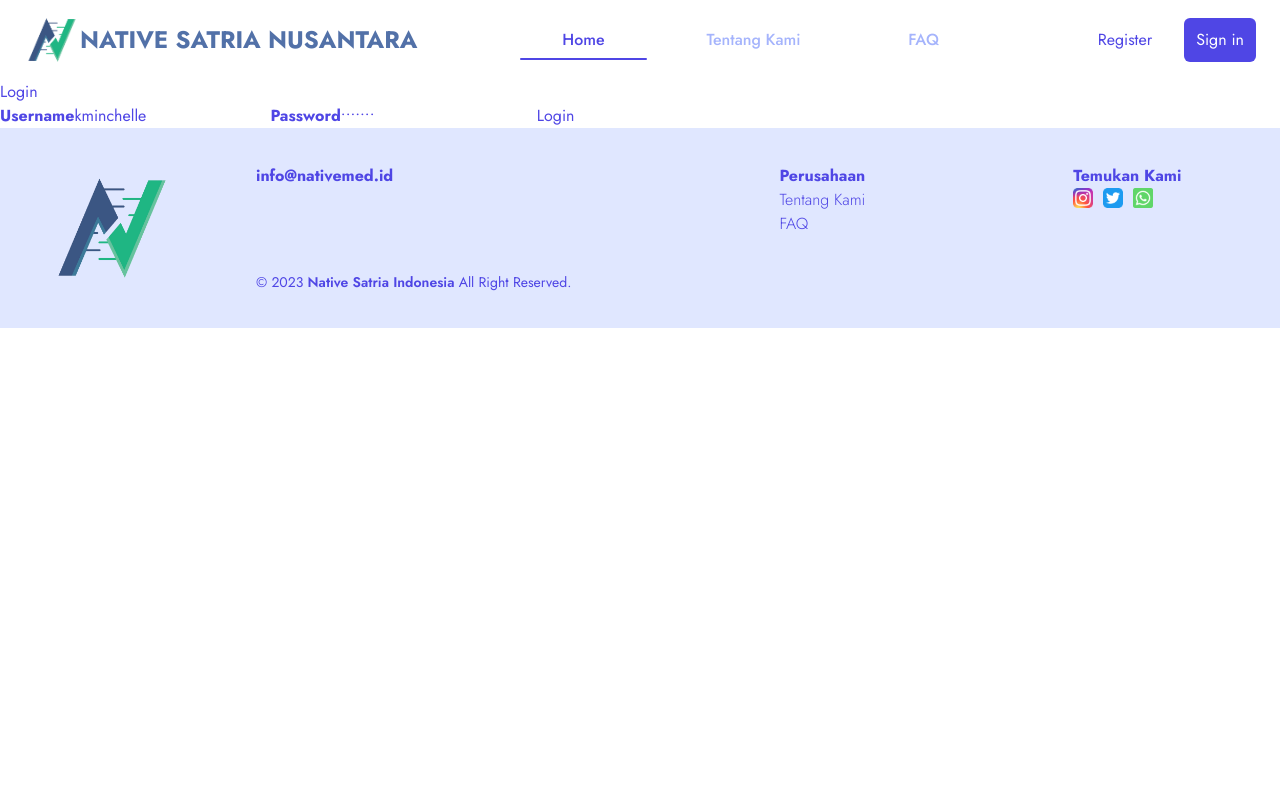
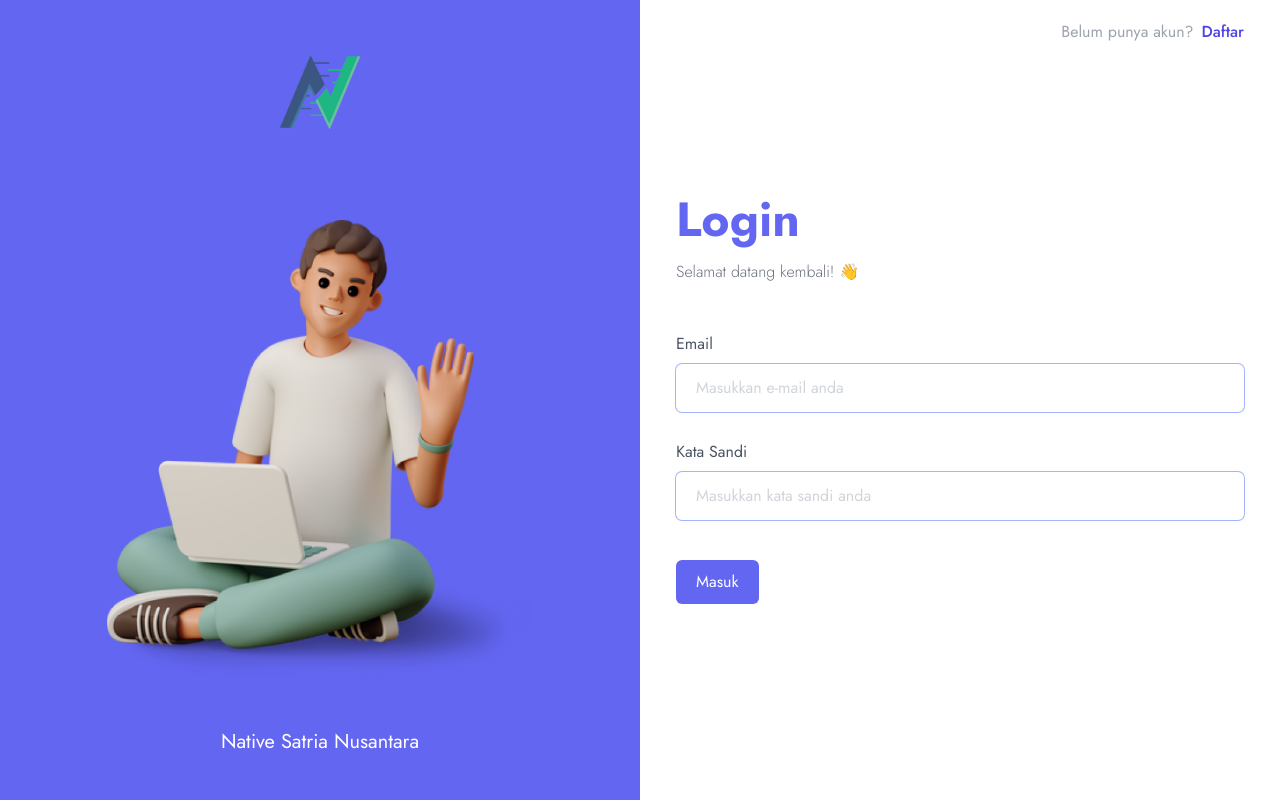
Before and after one commit to aqordeon/nativemed, a Nuxt app: page /login in a window 1280 px wide. Built offline with nearby package versions, Linux system fonts and the light colour scheme.

Commit message:
UI: Login page

```diff
--- a/components/Layouts/FooterBar.vue
+++ b/components/Layouts/FooterBar.vue
@@ -19,8 +19,8 @@
             <div class="hidden md:block">
                 <p class="font-bold">Perusahaan</p>
                 <p class="font-light flex flex-col">
-                    <NuxtLink class="hover:underline" to="/aboutus">Tentang Kami</NuxtLink>
-                    <NuxtLink class="hover:underline" to="/faq">FAQ</NuxtLink>
+                    <NuxtLink class="hover:underline" to="#">Tentang Kami</NuxtLink>
+                    <NuxtLink class="hover:underline" to="#">FAQ</NuxtLink>
                     <!-- <NuxtLink to="#" class="whitespace-nowrap">Masukkan untuk produk</NuxtLink> -->
                 </p>
             </div>
--- a/components/Layouts/Navbar.vue
+++ b/components/Layouts/Navbar.vue
@@ -19,12 +19,12 @@
 
 		<!-- Navbar: Register/Sign in -->
 		<div class="hidden md:flex gap-x-3 lg:gap-x-6">
-			<NuxtLink to="/register" class="group relative flex px-2 items-center cursor-pointer">
+			<NuxtLink to="#" class="group relative flex px-2 items-center cursor-pointer">
 				<p>Register</p>
 				<div :class="[route.path.includes('/register') ? 'bg-native-600 w-full left-0' : 'bg-native-300 w-0 left-1/2 group-hover:w-1/2 group-hover:left-[25%]']"
 					class="absolute -bottom-0 h-0.5 bg-native-600 rounded-full transition-all duration-200 ease-in-out" />
 			</NuxtLink>
-			<div class="px-3 py-2.5 rounded-md bg-native-600 text-white cursor-pointer hover:bg-native-500">Sign in</div>
+			<NuxtLink to="/login" class="px-3 py-2.5 rounded-md bg-native-600 text-white cursor-pointer hover:bg-native-500">Sign in</NuxtLink>
 		</div>
 
 		<!-- Hamburger -->
@@ -70,7 +70,7 @@ const navbarList = [
 	},
 	{
 		name: 'Tentang Kami',
-		url: '/aboutus'
+		url: '/tentangkami'
 	},
 	{
 		name: 'FAQ',
--- /dev/null
+++ b/pages/Register.vue
@@ -0,0 +1,5 @@
+<template>
+    <div>
+
+    </div>
+</template>
--- a/pages/index.vue
+++ b/pages/index.vue
@@ -11,7 +11,7 @@
 				<div class="text-center md:text-left md:max-w-lg flex flex-col items-start gap-y-8 md:gap-y-4 lg:gap-y-8 ">
 					<h1 class="font-semibold text-2xl lg:text-3xl">Belajar dengan seru dan menyenangkan, siap menghadapi UTBK 2024 bersama kami!</h1>
 					<h2 class="font-light text-sm lg:text-base">Dengan pendekatan pembelajaran yang inovatif kami hadir untuk membantumu meraih sukses di UTBK 2024. Bersama, mari wujudkan impian akademikmu!</h2>
-					<div class="mx-auto flex flex-col md:flex-row gap-y-3 gap-x-3 items-center w-full md:w-[90%]">
+					<div class="mx-auto md:mx-0 flex flex-col md:flex-row gap-y-3 gap-x-3 items-center w-full md:w-[90%]">
 						<input placeholder="Masukkan e-mailmu" class="text-center w-full ring-1 ring-native-300 focus:ring focus:ring-native-500 focus:outline-none rounded-md h-fit py-2 px-2 placeholder:text-indigo-300">
 						<div class="w-full md:w-fit bg-native-600 px-3 py-2.5 text-white rounded-md whitespace-nowrap cursor-pointer hover:bg-native-500">Uji Coba Try Out Gratis</div>
 					</div>
--- a/pages/login.vue
+++ b/pages/login.vue
@@ -1,6 +1,42 @@
 <template>
-    <div>
-        <div class="title">
+    <div class="grid grid-cols-2 h-screen text-native-600">
+        <div class="bg-native-500 flex flex-col items-center justify-center">
+            <img src="@imgs/Native.png" alt="Native logo" class="w-24 aspect-square mb-20">
+            <div class="mb-10 w-4/6">
+                <img src="@imgs/login.png" class="" alt="">
+            </div>
+            <p class="text-white text-xl">Native Satria Nusantara</p>
+        </div>
+
+        <!-- Right Side: Login -->
+        <div class="flex items-center">
+            <div class="absolute top-5 right-9 flex gap-x-2">
+                <p class="text-gray-400">Belum punya akun?</p>
+                <NuxtLink to="#" class="font-medium">Daftar</NuxtLink>
+            </div>
+
+            <div class="px-9">
+                <div class="space-y-4">
+                    <h1 class="text-native-500 font-bold text-5xl">Login</h1>
+                    <p class="font-light text-gray-500">Selamat datang kembali! 👋</p>
+                </div>
+
+                <form action="" class="mt-10">
+                    <label for="" class="leading-10 text-gray-600">Email</label>
+                    <input class="w-full px-5 py-3 placeholder:text-gray-300 text-base ring-1 ring-native-300 focus:ring focus:ring-native-500 focus:outline-none rounded-md" placeholder="Masukkan e-mail anda">
+                    <label for="" class="leading-10 mt-5 inline-block text-gray-600">Kata Sandi</label>
+                    <input class="w-full px-5 py-3 placeholder:text-gray-300 text-base ring-1 ring-native-300 focus:ring focus:ring-native-500 focus:outline-none rounded-md" placeholder="Masukkan kata sandi anda">
+
+                    <button class="bg-native-500 mt-10 text-white rounded-md py-2.5 px-5">
+                        Masuk
+                    </button>
+                </form>
+            </div>
+
+        </div>
+
+
+        <!-- <div class="title">
             <h2>Login</h2>
         </div>
         <div class="container form">
@@ -11,7 +47,7 @@
             <input v-model="user.password" type="password" class="input" placeholder="Enter Password" name="psw" required />
 
             <button @click.prevent="login" class="button">Login</button>
-        </div>
+        </div> -->
     </div>
 </template>
 
@@ -22,6 +58,10 @@ import { useAuthStore } from '~/store/authStore'
 const { authenticateUser } = useAuthStore()
 
 const { authenticated } = storeToRefs(useAuthStore()) // make authenticated state reactive with storeToRefs
+
+definePageMeta({
+    layout: false,
+})
 
 const user = ref({
     username: 'kminchelle',
```
Also changed, not shown: assets/images/login.png (added).
